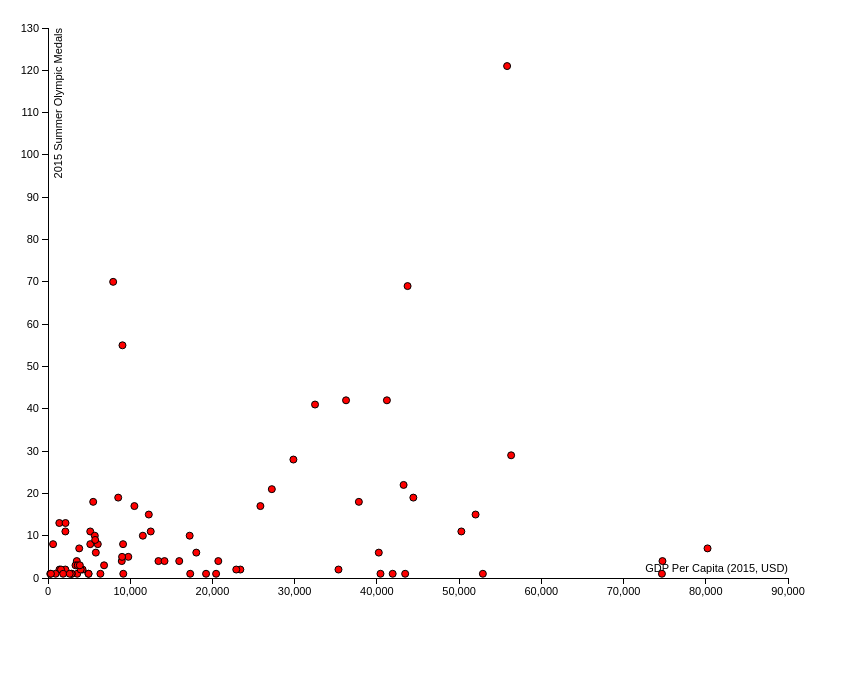
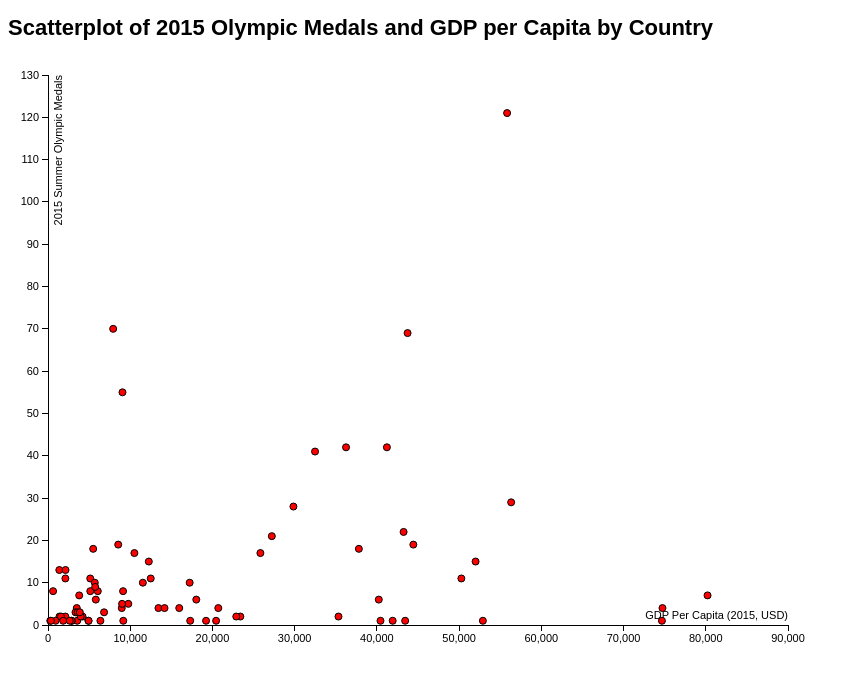
Before and after one commit to domfrecent/olympic-medals-gdp, a plain HTML site: page index.html in a window 1280 px wide. Shown: the whole page, without its empty margins (0-859 px from the left). Drawn offline with nearby package versions, Linux system fonts and the light colour scheme.

Commit message:
add header to index.html

```diff
--- a/index.html
+++ b/index.html
@@ -31,7 +31,7 @@
 
     </style>
   </head>
-
+  <h1>Scatterplot of 2015 Olympic Medals and GDP per Capita by Country</h1>
   <body>
 
     <div id="medalChart"></div>
```
